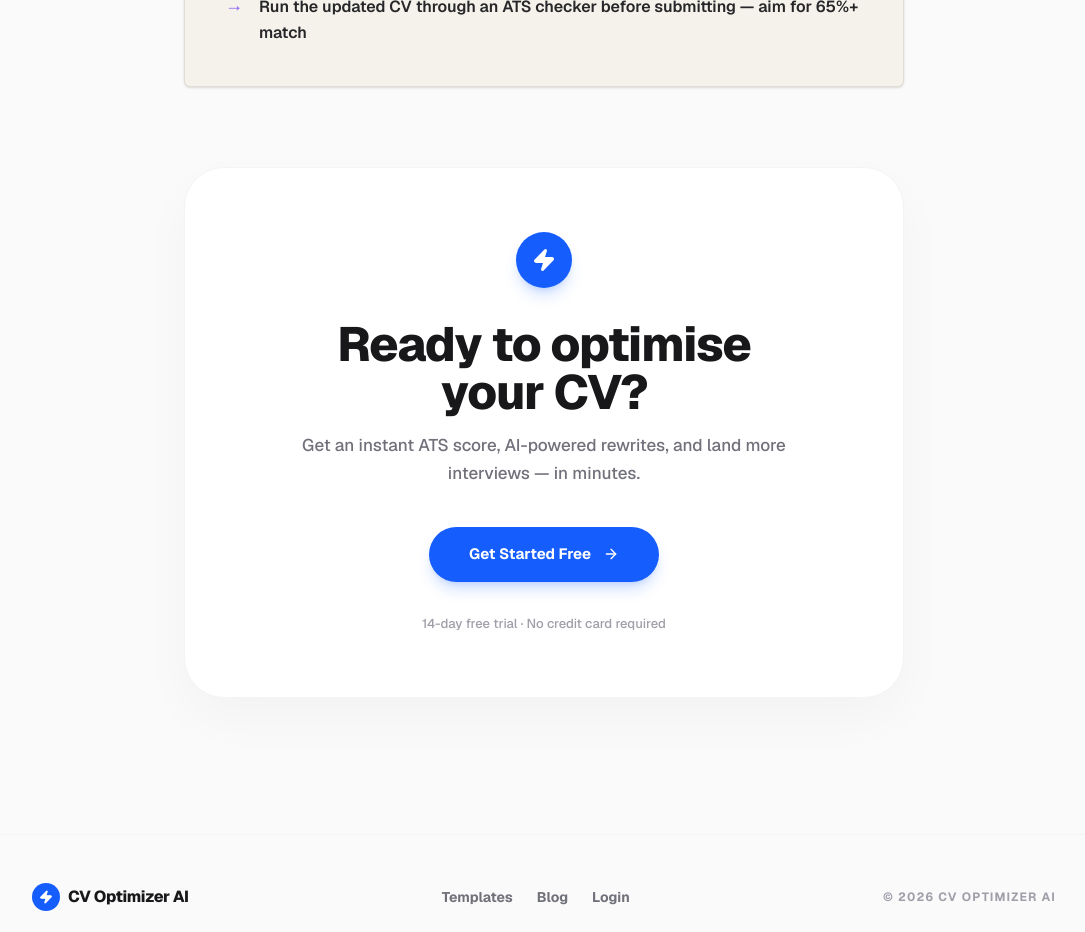
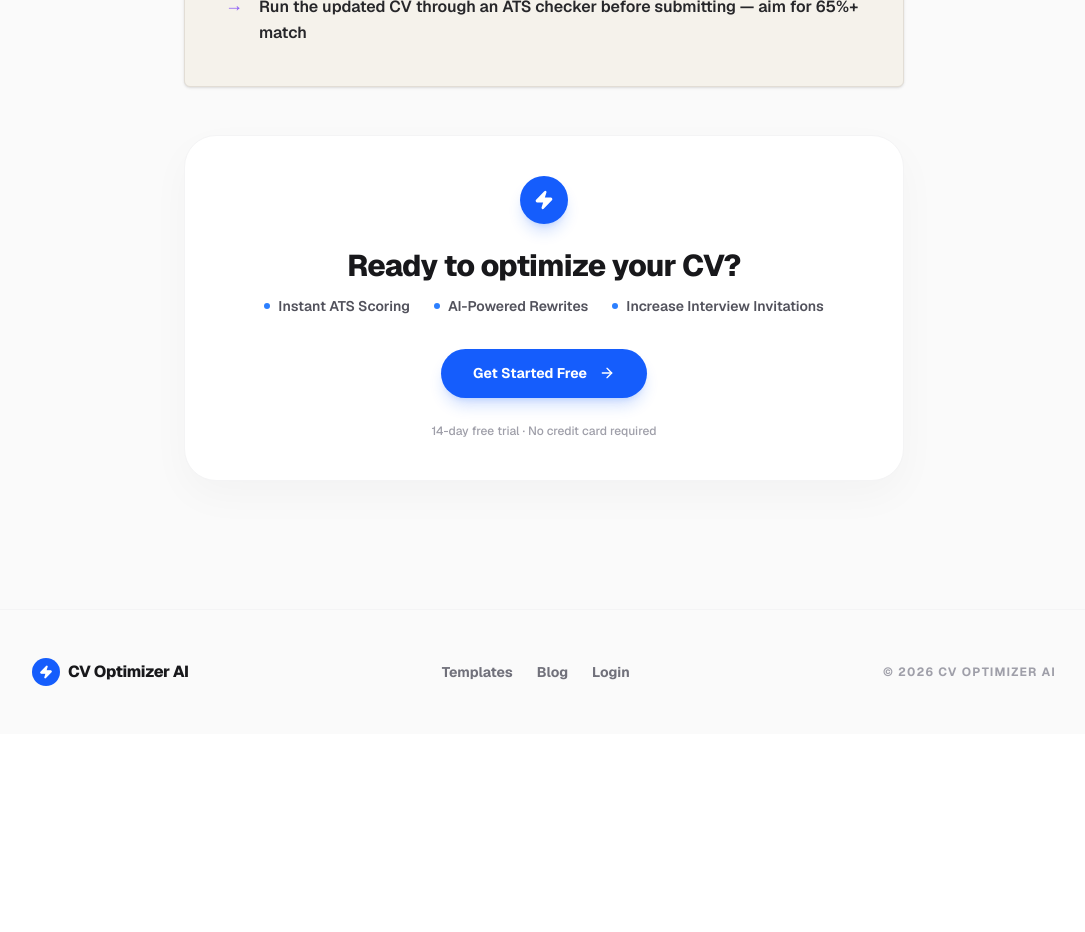
Before and after one commit to Cinarezici/cv, a Next.js app: page /blog/decoding-job-descriptions in a window 1280 px wide. Shown: the part 2660-3592 px from the top of the page, without its empty margins (96-1181 px from the left). After the commit the page ends 3394 px from the top, so only its background shows below. Built offline with nearby package versions, Linux system fonts and the light colour scheme; a web font is replaced by a local one.

Commit message:
feat: restore HR meeting blog post and implement compact BlogCTA with feature highlights

```diff
--- a/src/components/blog/BlogCTA.tsx
+++ b/src/components/blog/BlogCTA.tsx
@@ -3,28 +3,40 @@ import { ArrowRight, Zap } from 'lucide-react';
 
 export function BlogCTA() {
   return (
-    <section className="mt-20 mb-10 bg-white border border-zinc-100 p-12 md:p-16 text-center rounded-[2.5rem] shadow-[0_20px_50px_rgba(0,0,0,0.03)] relative overflow-hidden flex flex-col items-center">
+    <section className="mt-12 mb-8 bg-white border border-zinc-100 p-8 md:p-10 text-center rounded-[2rem] shadow-[0_15px_40px_rgba(0,0,0,0.03)] relative overflow-hidden flex flex-col items-center max-w-3xl mx-auto">
 
-      <div className="flex items-center justify-center w-14 h-14 rounded-full bg-blue-600 mb-8 shadow-lg shadow-blue-600/20">
-        <Zap className="h-6 w-6 text-white fill-white" />
+      <div className="flex items-center justify-center w-12 h-12 rounded-full bg-blue-600 mb-6 shadow-lg shadow-blue-600/20">
+        <Zap className="h-5 w-5 text-white fill-white" />
       </div>
 
-      <h2 className="text-3xl md:text-5xl font-extrabold tracking-tight text-zinc-900 mb-4 max-w-lg">
-        Ready to optimise your CV?
+      <h2 className="text-2xl md:text-3xl font-extrabold tracking-tight text-zinc-900 mb-3">
+        Ready to optimize your CV?
       </h2>
-      <p className="text-zinc-500 text-[17px] font-medium mb-10 max-w-xl mx-auto leading-relaxed px-4">
-        Get an instant ATS score, AI-powered rewrites, and land more interviews — in minutes.
-      </p>
+
+      <div className="flex flex-wrap justify-center gap-x-6 gap-y-2 mb-8 text-zinc-600 text-[14px] font-semibold px-4">
+        <div className="flex items-center gap-2">
+          <div className="w-1.5 h-1.5 rounded-full bg-blue-500" />
+          <span>Instant ATS Scoring</span>
+        </div>
+        <div className="flex items-center gap-2">
+          <div className="w-1.5 h-1.5 rounded-full bg-blue-500" />
+          <span>AI-Powered Rewrites</span>
+        </div>
+        <div className="flex items-center gap-2">
+          <div className="w-1.5 h-1.5 rounded-full bg-blue-500" />
+          <span>Increase Interview Invitations</span>
+        </div>
+      </div>
 
       <Link
         href="/signup"
-        className="inline-flex items-center gap-3 bg-blue-600 hover:bg-blue-700 text-white font-bold px-10 py-4 rounded-full shadow-lg shadow-blue-600/20 transition-all hover:scale-[1.03] active:scale-95 text-[15px]"
+        className="inline-flex items-center gap-3 bg-blue-600 hover:bg-blue-700 text-white font-bold px-8 py-3.5 rounded-full shadow-lg shadow-blue-600/20 transition-all hover:scale-[1.03] active:scale-95 text-[14px]"
       >
         Get Started Free
         <ArrowRight className="w-4 h-4" />
       </Link>
 
-      <p className="text-[13px] text-zinc-400 font-medium mt-8">
+      <p className="text-[12px] text-zinc-400 font-medium mt-6">
         14-day free trial · No credit card required
       </p>
     </section>
--- a/src/data/blog-posts.ts
+++ b/src/data/blog-posts.ts
@@ -330,6 +330,84 @@ export const blogPosts: BlogPost[] = [
       { type: 'h2', text: 'The Formula That Works' },
       { type: 'p', text: 'Opening hook (1–2 sentences) → Specific relevant achievement → Connection to the company\'s goals → Clear call to action. Keep it under 300 words. Make every sentence earn its place.' }
     ]
+  },
+  {
+    id: 'investigation-7',
+    title: "That Unexpected HR Meeting — What's Actually Happening",
+    slug: 'hr-meeting-unexpected-guide',
+    description: 'It arrives in your inbox without warning: a meeting with HR and a senior manager on a Friday afternoon. Before you panic, understand the data on what these meetings actually represent.',
+    date: 'March 20, 2026',
+    tag: 'Job Security · Career',
+    readingTime: '4 min read',
+    accentColor: '#f97316',
+    content: [
+      { type: 'h2', text: 'The Scenario Everyone Recognises' },
+      { type: 'p', text: 'It arrives in your inbox without warning. "Please plan to meet with me and [name] on Friday at 3:30pm online. I will send you a meeting invite. If you have any scheduling conflicts, please let me know."' },
+      { type: 'p', text: 'No subject line that gives anything away. No agenda. Just a time, a date, and two people whose names trigger immediate pattern-matching in your brain: HR. Senior manager. Friday afternoon.' },
+      { type: 'p', text: 'Within minutes, most people have already mentally written their termination script, calculated how many weeks of rent they have covered, and started drafting the LinkedIn post they\'ll never actually send. This is a documented psychological response — and it\'s almost always disproportionate to what\'s actually happening.' },
+      { type: 'pullquote', text: 'The meeting you\'re dreading is statistically more likely to be about someone else\'s behaviour than your own performance.' },
+      { type: 'h2', text: 'What HR Meetings Are Actually Called For' },
+      { type: 'p', text: 'Based on patterns reported across thousands of workplace experiences, unexpected HR meetings called with short notice fall into several categories — and termination is not the most common one.' },
+      {
+        type: 'stat_row',
+        statItems: [
+          { num: '~35%', label: 'Workplace investigation — you\'re a witness, not the subject' },
+          { num: '~28%', label: 'Accommodation, benefits, or policy follow-up' },
+          { num: '~22%', label: 'Performance conversation, PIP, or restructure' }
+        ]
+      },
+      { type: 'p', text: 'The termination scenario — the one your brain defaults to — accounts for a smaller share than most people assume, and when it does happen, there are usually preceding signals: performance reviews with formal documentation, warnings, or a noticeable shift in how your manager communicates with you.' },
+      { type: 'p', text: 'A meeting scheduled the day before, with a polite note about scheduling conflicts, is not how most organisations handle terminations. It\'s also not how most organisations handle urgent performance issues. What it does resemble is an administrative or investigative follow-up — something that requires your presence but isn\'t necessarily about you at all.' },
+      { type: 'h2', text: 'The Signals That Actually Matter' },
+      { type: 'p', text: 'If you\'re trying to read the situation accurately rather than catastrophically, these are the details worth paying attention to:' },
+      {
+        type: 'checklist',
+        listTitle: 'Lower-risk signals',
+        items: [
+          'Meeting scheduled in advance with a specific time — not same-morning with "mandatory" in the subject line',
+          'Polite language asking about scheduling conflicts — organisations don\'t ask this when urgency is genuine',
+          'Recent approval of accommodation requests or policy changes — follow-ups are common',
+          'No preceding performance documentation, written warnings, or formal feedback process',
+          'Afternoon timing — most terminations happen early in the day to allow system access to be revoked'
+        ]
+      },
+      {
+        type: 'checklist',
+        listTitle: 'Higher-risk signals',
+        items: [
+          'Same-morning meeting request with mandatory attendance noted',
+          'Recent formal performance improvement plan or documented written warning',
+          'Noticeable shift in communication from your direct manager in preceding weeks',
+          'Access to systems or files has already been quietly restricted',
+          'Meeting request comes from HR alone, with no direct manager included'
+        ]
+      },
+      { type: 'h2', text: 'How to Walk Into the Room' },
+      { type: 'p', text: 'Whatever the meeting turns out to be, the approach is the same. Listen significantly more than you speak in the first five minutes. Avoid defensive responses to things that haven\'t been said yet. If something surprises you, it\'s acceptable to say "I\'d like a moment to think about that before responding." You are not required to have immediate answers to things you weren\'t prepared for.' },
+      { type: 'p', text: 'If it turns out to be nothing — a witness interview, an accommodation follow-up, an organisational update — you\'ll leave having conducted yourself well. If it turns out to be something more serious, the same applies. How you handle unexpected pressure is remembered.' },
+      {
+        type: 'scenario',
+        scenarioLabel: 'The part nobody talks about',
+        scenarioTexts: [
+          'Even when the meeting is completely routine, the experience of receiving that email does something useful: it forces you to confront how prepared you actually are if your employment situation changed tomorrow.',
+          'Most people haven\'t updated their CV in the time since they started their current role. Their LinkedIn is out of date. They haven\'t thought about what they\'d do next, or how long it would take them to get there.',
+          'The anxiety of that email isn\'t always about the meeting itself. Sometimes it\'s about realising you don\'t have a plan B — and that\'s actually the more useful thing to address.'
+        ]
+      },
+      { type: 'h2', text: 'After the Meeting: The Part That Actually Matters' },
+      { type: 'p', text: 'If the meeting turns out to be fine, most people close their laptop, exhale, and move on without doing anything with the experience. That\'s understandable. It\'s also a missed opportunity.' },
+      { type: 'p', text: 'The window between "I might need to job search soon" and "I definitely need to job search" is the best time to update your CV, check whether it would pass ATS screening for the roles you\'d actually target, and understand what the gap looks like between where your resume is now and where it needs to be.' },
+      { type: 'p', text: 'Doing this from a position of stability — when you have time and aren\'t under pressure — produces a significantly better outcome than doing it in a panic after something has already gone wrong.' },
+      {
+        type: 'faq',
+        faqItems: [
+          { q: 'Should I ask HR what the meeting is about beforehand?', a: 'You can. Most HR professionals won\'t give you the full picture before the meeting, but asking "is there anything I should prepare or bring?" is a reasonable question that sometimes yields useful information. If they say no preparation is needed, that\'s itself a data point.' },
+          { q: 'Can I bring someone with me to an HR meeting?', a: 'In most jurisdictions, you have the right to bring a support person or union representative to a formal disciplinary meeting. For routine meetings, this isn\'t typically applicable — but if you believe the meeting may involve formal action, it\'s worth knowing your rights before you go in.' },
+          { q: 'How quickly should I update my CV after a situation like this?', a: 'The honest answer is: immediately. Not because anything bad happened, but because the experience reminded you that employment situations change. An updated, ATS-optimised CV takes a few hours to produce when you\'re calm. It takes significantly longer when you\'re under pressure and the stakes feel higher.' },
+          { q: 'What\'s the biggest mistake people make when they do have to job search quickly?', a: 'Sending a CV that hasn\'t been checked for ATS compatibility. Most applications now go through automated screening before a human sees them. A CV that would impress a recruiter can score poorly against an ATS if the keywords don\'t match the specific job description — and you\'d never know from the rejection email sink.' }
+        ]
+      }
+    ]
   }
 ];
 
```
